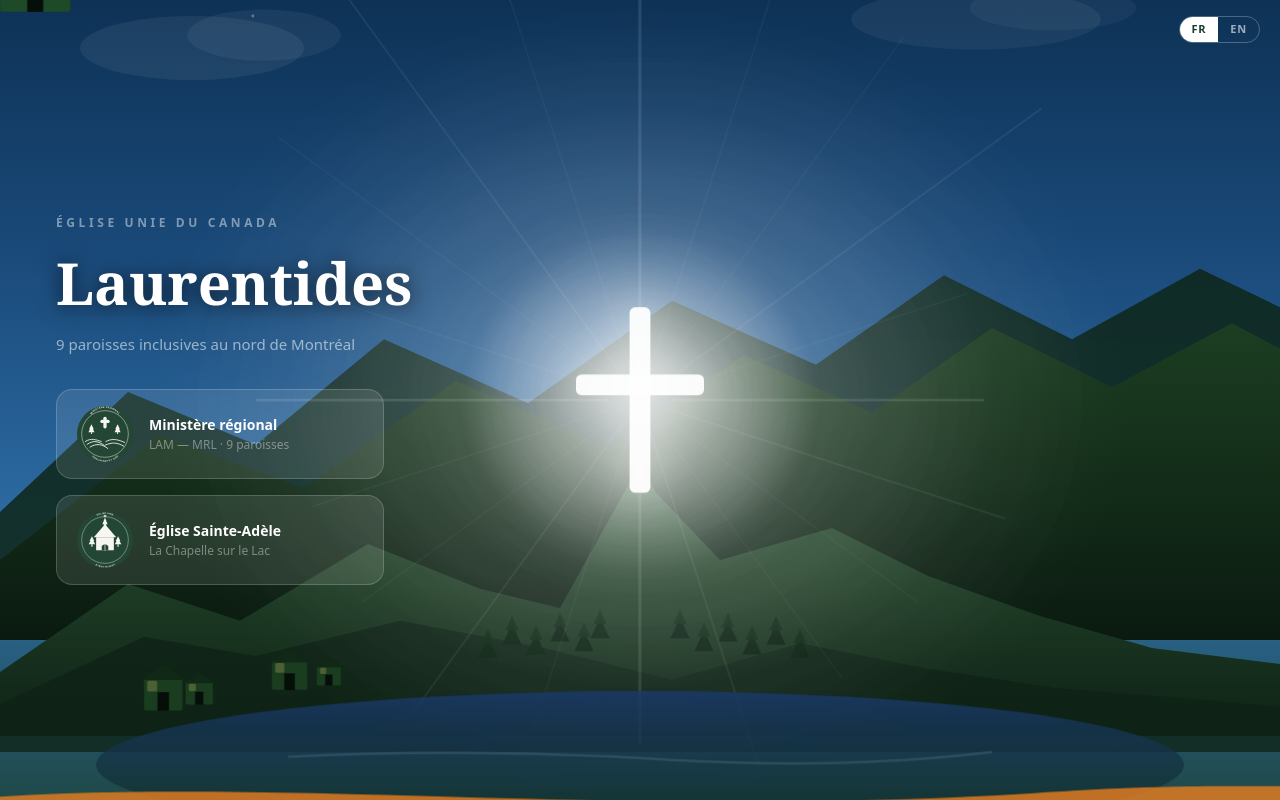
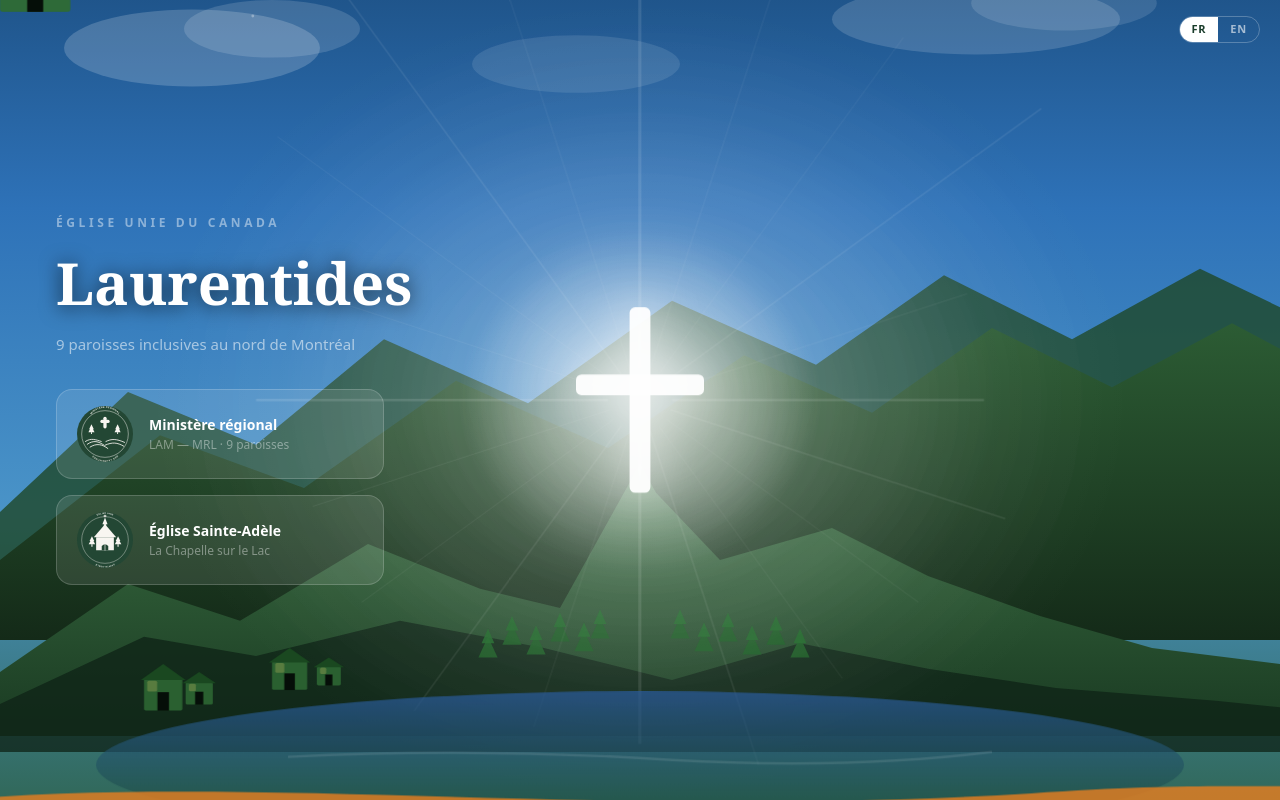
Before and after one commit to harlugo/ministere-regional-laurentides, a Next.js app: page / in a window 1280 px wide. Built offline with nearby package versions, Linux system fonts and the light colour scheme.

Commit message:
update: éclaircissement Hero — montagne et couleurs plus visibles

```diff
--- a/app/page.tsx
+++ b/app/page.tsx
@@ -15,10 +15,10 @@
           className="w-full h-full" xmlns="http://www.w3.org/2000/svg">
           <defs>
             <linearGradient id="sky" x1="0" y1="0" x2="0" y2="1">
-              <stop offset="0%"   stopColor="#0a2a4a"/>
-              <stop offset="35%"  stopColor="#1a4a7a"/>
-              <stop offset="65%"  stopColor="#2e6ea6"/>
-              <stop offset="100%" stopColor="#1a3d2b"/>
+              <stop offset="0%"   stopColor="#1a4a7a"/>
+              <stop offset="30%"  stopColor="#2e72b8"/>
+              <stop offset="62%"  stopColor="#4a94c8"/>
+              <stop offset="100%" stopColor="#2a5c3a"/>
             </linearGradient>
             <radialGradient id="crossHalo" cx="50%" cy="50%" r="50%">
               <stop offset="0%"   stopColor="white" stopOpacity="0.25"/>
@@ -31,16 +31,16 @@
               <stop offset="100%" stopColor="white" stopOpacity="0"/>
             </radialGradient>
             <linearGradient id="mtnMain" x1="0" y1="0" x2="0" y2="1">
-              <stop offset="0%" stopColor="#2a5030"/>
-              <stop offset="100%" stopColor="#0e2216"/>
+              <stop offset="0%" stopColor="#3a6e42"/>
+              <stop offset="100%" stopColor="#1a3a22"/>
             </linearGradient>
             <linearGradient id="mtnMid" x1="0" y1="0" x2="0" y2="1">
-              <stop offset="0%" stopColor="#1c3e22"/>
-              <stop offset="100%" stopColor="#0a1a10"/>
+              <stop offset="0%" stopColor="#2c5c34"/>
+              <stop offset="100%" stopColor="#142a18"/>
             </linearGradient>
             <linearGradient id="lake" x1="0" y1="0" x2="0" y2="1">
-              <stop offset="0%" stopColor="#1a3a6a" stopOpacity="0.85"/>
-              <stop offset="100%" stopColor="#0e2a1a" stopOpacity="0.65"/>
+              <stop offset="0%" stopColor="#2a5a9a" stopOpacity="0.75"/>
+              <stop offset="100%" stopColor="#1a4a2a" stopOpacity="0.55"/>
             </linearGradient>
           </defs>
 
@@ -48,10 +48,11 @@
           <rect width="800" height="600" fill="url(#sky)"/>
 
           {/* Subtle clouds */}
-          <ellipse cx="120" cy="80" rx="70" ry="20" fill="white" opacity="0.06"/>
-          <ellipse cx="165" cy="72" rx="48" ry="16" fill="white" opacity="0.05"/>
-          <ellipse cx="610" cy="62" rx="78" ry="19" fill="white" opacity="0.05"/>
-          <ellipse cx="658" cy="55" rx="52" ry="14" fill="white" opacity="0.04"/>
+          <ellipse cx="120" cy="80" rx="80" ry="24" fill="white" opacity="0.18"/>
+          <ellipse cx="170" cy="68" rx="55" ry="18" fill="white" opacity="0.14"/>
+          <ellipse cx="610" cy="62" rx="90" ry="22" fill="white" opacity="0.15"/>
+          <ellipse cx="665" cy="52" rx="58" ry="17" fill="white" opacity="0.12"/>
+          <ellipse cx="360" cy="90" rx="65" ry="18" fill="white" opacity="0.10"/>
 
           {/* Stars */}
           {[[55,35],[110,20],[185,45],[295,25],[415,15],[520,38],[630,22],[720,48],[158,60],[390,12],[690,30]].map(([x,y],i)=>(
@@ -60,7 +61,7 @@
 
           {/* Far mountains */}
           <path d="M0,370 L80,295 L160,328 L240,262 L330,302 L420,238 L510,278 L590,222 L670,262 L750,218 L800,242 L800,420 L0,420 Z"
-            fill="#0f2618" opacity="0.85"/>
+            fill="#1e4828" opacity="0.80"/>
 
           {/* Mid mountains */}
           <path d="M0,400 L100,322 L190,355 L285,288 L380,330 L465,272 L545,308 L620,255 L695,292 L770,252 L800,268 L800,450 L0,450 Z"
@@ -78,14 +79,14 @@
           {/* Forest on slopes */}
           {[[305,448],[320,440],[335,446],[350,438],[365,444],[375,436]].map(([x,y],i)=>(
             <g key={`fl${i}`}>
-              <polygon points={`${x},${y} ${x-6},${y+13} ${x+6},${y+13}`} fill="#082010" opacity="0.95"/>
-              <polygon points={`${x},${y-5} ${x-4},${y+4} ${x+4},${y+4}`} fill="#0b2814" opacity="0.88"/>
+              <polygon points={`${x},${y} ${x-6},${y+13} ${x+6},${y+13}`} fill="#1a5a24" opacity="0.95"/>
+              <polygon points={`${x},${y-5} ${x-4},${y+4} ${x+4},${y+4}`} fill="#1e6628" opacity="0.88"/>
             </g>
           ))}
           {[[425,436],[440,444],[455,438],[470,446],[485,440],[500,448]].map(([x,y],i)=>(
             <g key={`fr${i}`}>
-              <polygon points={`${x},${y} ${x-6},${y+13} ${x+6},${y+13}`} fill="#082010" opacity="0.95"/>
-              <polygon points={`${x},${y-5} ${x-4},${y+4} ${x+4},${y+4}`} fill="#0b2814" opacity="0.88"/>
+              <polygon points={`${x},${y} ${x-6},${y+13} ${x+6},${y+13}`} fill="#1a5a24" opacity="0.95"/>
+              <polygon points={`${x},${y-5} ${x-4},${y+4} ${x+4},${y+4}`} fill="#1e6628" opacity="0.88"/>
             </g>
           ))}
 
@@ -124,8 +125,8 @@
           {/* Village — left side */}
           {[[90,465,24,20],[116,470,17,14],[170,455,22,18],[198,461,15,12]].map(([x,y,w,h],i)=>(
             <g key={`h${i}`} transform={`translate(${x},${y})`}>
-              <rect x="0" y={h*0.45} width={w} height={h} fill="#1a3d20" rx="1"/>
-              <polygon points={`${w/2},0 -2,${h*0.5} ${w+2},${h*0.5}`} fill="#102815"/>
+              <rect x="0" y={h*0.45} width={w} height={h} fill="#2a6030" rx="1"/>
+              <polygon points={`${w/2},0 -2,${h*0.5} ${w+2},${h*0.5}`} fill="#1a4820"/>
               <rect x={w*0.35} y={h*0.88} width={w*0.3} height={h*0.58} fill="#050e08"/>
               <rect x="2" y={h*0.52} width={w*0.26} height={h*0.34} fill="rgba(255,225,120,0.22)" rx="1"/>
             </g>
@@ -133,22 +134,22 @@
 
           {/* Chapel — left zone */}
           <g transform="translate(60,425)" className="float">
-            <rect x="0" y="28" width="44" height="30" fill="#1e4a28" rx="2"/>
-            <polygon points="22,8 -2,30 46,30" fill="#163820"/>
+            <rect x="0" y="28" width="44" height="30" fill="#2e6a38" rx="2"/>
+            <polygon points="22,8 -2,30 46,30" fill="#245828"/>
             <rect x="17" y="50" width="10" height="8" fill="#050e08"/>
             <rect x="3" y="34" width="8" height="10" fill="rgba(255,240,160,0.28)" rx="1"/>
             <rect x="33" y="34" width="8" height="10" fill="rgba(255,240,160,0.28)" rx="1"/>
-            <rect x="17" y="0" width="10" height="18" fill="#1a4225" rx="1"/>
-            <polygon points="22,-5 14,2 30,2" fill="#112a18"/>
+            <rect x="17" y="0" width="10" height="18" fill="#2a6235" rx="1"/>
+            <polygon points="22,-5 14,2 30,2" fill="#1e4a26"/>
           </g>
 
           {/* Coloured waves */}
-          <g className="wave-1"><path d="M-50,558 C150,538 380,570 640,552 C760,542 790,550 850,544 L850,578 L-50,578 Z" fill="#C0392B" opacity="0.88"/></g>
+          <g className="wave-1"><path d="M-50,558 C150,538 380,570 640,552 C760,542 790,550 850,544 L850,578 L-50,578 Z" fill="#C0392B" opacity="0.95"/></g>
           <g className="wave-2"><path d="M-50,566 C140,548 370,578 630,561 C752,552 788,560 850,554 L850,586 L-50,586 Z" fill="#E67E22" opacity="0.82"/></g>
           <g className="wave-3"><path d="M-50,573 C155,556 380,585 640,568 C755,560 788,567 850,561 L850,594 L-50,594 Z" fill="#F1C40F" opacity="0.75"/></g>
           <g className="wave-4"><path d="M-50,580 C148,564 373,592 633,576 C752,568 787,574 850,568 L850,602 L-50,602 Z" fill="#2980B9" opacity="0.82"/></g>
           <g className="wave-5"><path d="M-50,587 C152,572 377,598 637,583 C753,575 787,581 850,575 L850,610 L-50,610 Z" fill="#1ABC9C" opacity="0.75"/></g>
-          <path d="M-50,594 C155,580 380,604 640,589 C754,582 787,588 850,582 L850,616 L-50,616 Z" fill="#27AE60" opacity="0.88"/>
+          <path d="M-50,594 C155,580 380,604 640,589 C754,582 787,588 850,582 L850,616 L-50,616 Z" fill="#27AE60" opacity="0.95"/>
         </svg>
       </div>
 
--- a/components/WaveHero.tsx
+++ b/components/WaveHero.tsx
@@ -11,7 +11,7 @@
 export default function WaveHero({ title, subtitle, tagline, ctaLabel, ctaHref }: WaveHeroProps) {
   return (
     <div className="relative overflow-hidden"
-      style={{ background: "linear-gradient(175deg,#061208 0%,#0e2218 45%,#0b1e35 100%)" }}>
+      style={{ background: "linear-gradient(175deg,#0e2a14 0%,#1a4228 40%,#142840 100%)" }}>
 
       {/* ── Rays only — purely decorative SVG behind everything ── */}
       <div className="absolute inset-0 z-0 pointer-events-none">
@@ -19,12 +19,12 @@
           className="w-full h-full" xmlns="http://www.w3.org/2000/svg">
           <defs>
             <radialGradient id="outerHalo" cx="50%" cy="22%" r="60%">
-              <stop offset="0%"   stopColor="white" stopOpacity="0.15"/>
+              <stop offset="0%"   stopColor="white" stopOpacity="0.22"/>
               <stop offset="45%"  stopColor="white" stopOpacity="0.05"/>
               <stop offset="100%" stopColor="white" stopOpacity="0"/>
             </radialGradient>
             <radialGradient id="innerHalo" cx="50%" cy="22%" r="18%">
-              <stop offset="0%"   stopColor="white" stopOpacity="0.28"/>
+              <stop offset="0%"   stopColor="white" stopOpacity="0.38"/>
               <stop offset="100%" stopColor="white" stopOpacity="0"/>
             </radialGradient>
           </defs>
@@ -52,18 +52,18 @@
           </g>
 
           {/* Forest silhouette */}
-          <g opacity="0.20">
+          <g opacity="0.35">
             <path d="M0,580 L50,545 L100,562 L150,530 L200,548 L250,518 L300,540 L350,512 L400,534 L450,508 L500,530 L550,504 L600,526 L650,500 L700,522 L750,498 L800,520 L800,610 L0,610 Z"
-              fill="#1a5c2a"/>
+              fill="#2a7838"/>
           </g>
 
           {/* Colour waves */}
-          <g className="wave-1"><path d="M-80,555 C200,525 480,575 800,555 C1020,540 1200,562 1520,548 L1520,700 L-80,700 Z" fill="#C0392B" opacity="0.9"/></g>
-          <g className="wave-2"><path d="M-80,568 C180,540 460,590 780,568 C1080,546 1272,570 1520,558 L1520,700 L-80,700 Z" fill="#E67E22" opacity="0.84"/></g>
-          <g className="wave-3"><path d="M-80,580 C195,554 475,602 795,580 C1090,558 1275,580 1520,568 L1520,700 L-80,700 Z" fill="#F1C40F" opacity="0.76"/></g>
-          <g className="wave-4"><path d="M-80,590 C185,566 465,612 785,590 C1082,568 1273,590 1520,578 L1520,700 L-80,700 Z" fill="#2980B9" opacity="0.84"/></g>
-          <g className="wave-5"><path d="M-80,600 C188,578 468,622 788,600 C1083,578 1273,600 1520,588 L1520,700 L-80,700 Z" fill="#1ABC9C" opacity="0.76"/></g>
-          <path d="M-80,610 C192,590 472,632 792,610 C1085,590 1274,610 1520,598 L1520,700 L-80,700 Z" fill="#27AE60" opacity="0.9"/>
+          <g className="wave-1"><path d="M-80,555 C200,525 480,575 800,555 C1020,540 1200,562 1520,548 L1520,700 L-80,700 Z" fill="#C0392B" opacity="0.98"/></g>
+          <g className="wave-2"><path d="M-80,568 C180,540 460,590 780,568 C1080,546 1272,570 1520,558 L1520,700 L-80,700 Z" fill="#E67E22" opacity="0.93"/></g>
+          <g className="wave-3"><path d="M-80,580 C195,554 475,602 795,580 C1090,558 1275,580 1520,568 L1520,700 L-80,700 Z" fill="#F1C40F" opacity="0.86"/></g>
+          <g className="wave-4"><path d="M-80,590 C185,566 465,612 785,590 C1082,568 1273,590 1520,578 L1520,700 L-80,700 Z" fill="#2980B9" opacity="0.93"/></g>
+          <g className="wave-5"><path d="M-80,600 C188,578 468,622 788,600 C1083,578 1273,600 1520,588 L1520,700 L-80,700 Z" fill="#1ABC9C" opacity="0.86"/></g>
+          <path d="M-80,610 C192,590 472,632 792,610 C1085,590 1274,610 1520,598 L1520,700 L-80,700 Z" fill="#27AE60" opacity="0.98"/>
         </svg>
       </div>
 
```
